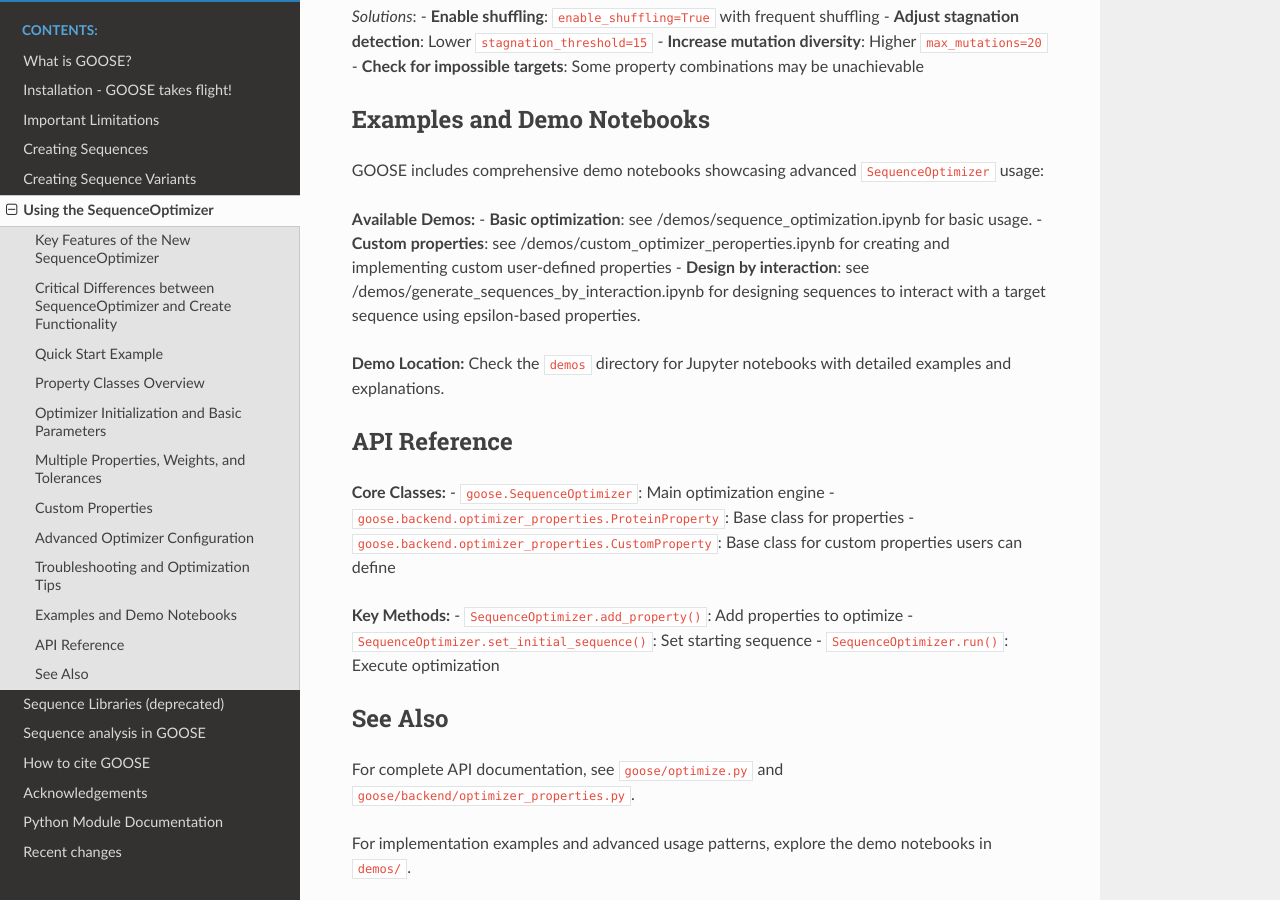
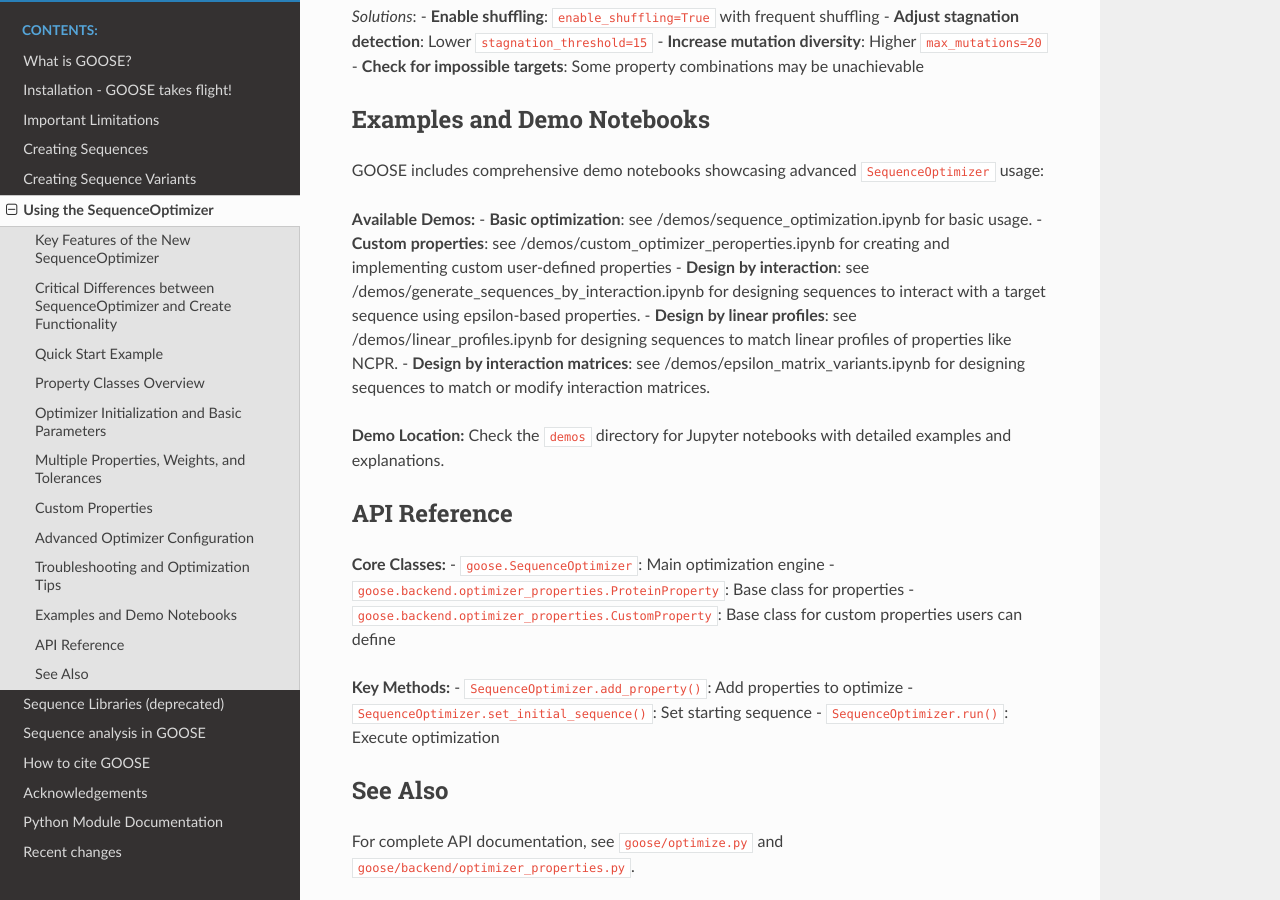
Before and after one commit to idptools/goose, a Sphinx documentation site: the page built from docs/sequence_optimization.rst, in a window 1280 px wide and 900 px high, scrolled down 11808 px. Built offline with Sphinx 7.4.7 and the Read the Docs theme 3.1.0, drawn with Linux system fonts in a browser that asks for light colours.

Commit message:
updated docs to include demos recently added

```diff
--- a/docs/sequence_optimization.rst
+++ b/docs/sequence_optimization.rst
@@ -646,6 +646,8 @@ GOOSE includes comprehensive demo notebooks showcasing advanced ``SequenceOptimi
 - **Basic optimization**: see /demos/sequence_optimization.ipynb for basic usage.
 - **Custom properties**: see /demos/custom_optimizer_peroperties.ipynb for creating and implementing custom user-defined properties
 - **Design by interaction**: see /demos/generate_sequences_by_interaction.ipynb for designing sequences to interact with a target sequence using epsilon-based properties.
+- **Design by linear profiles**: see /demos/linear_profiles.ipynb for designing sequences to match linear profiles of properties like NCPR.
+- **Design by interaction matrices**: see /demos/epsilon_matrix_variants.ipynb for designing sequences to match or modify interaction matrices.
 
 
 **Demo Location:**
```
Also changed, not shown: README.md (+7 -0 lines).
